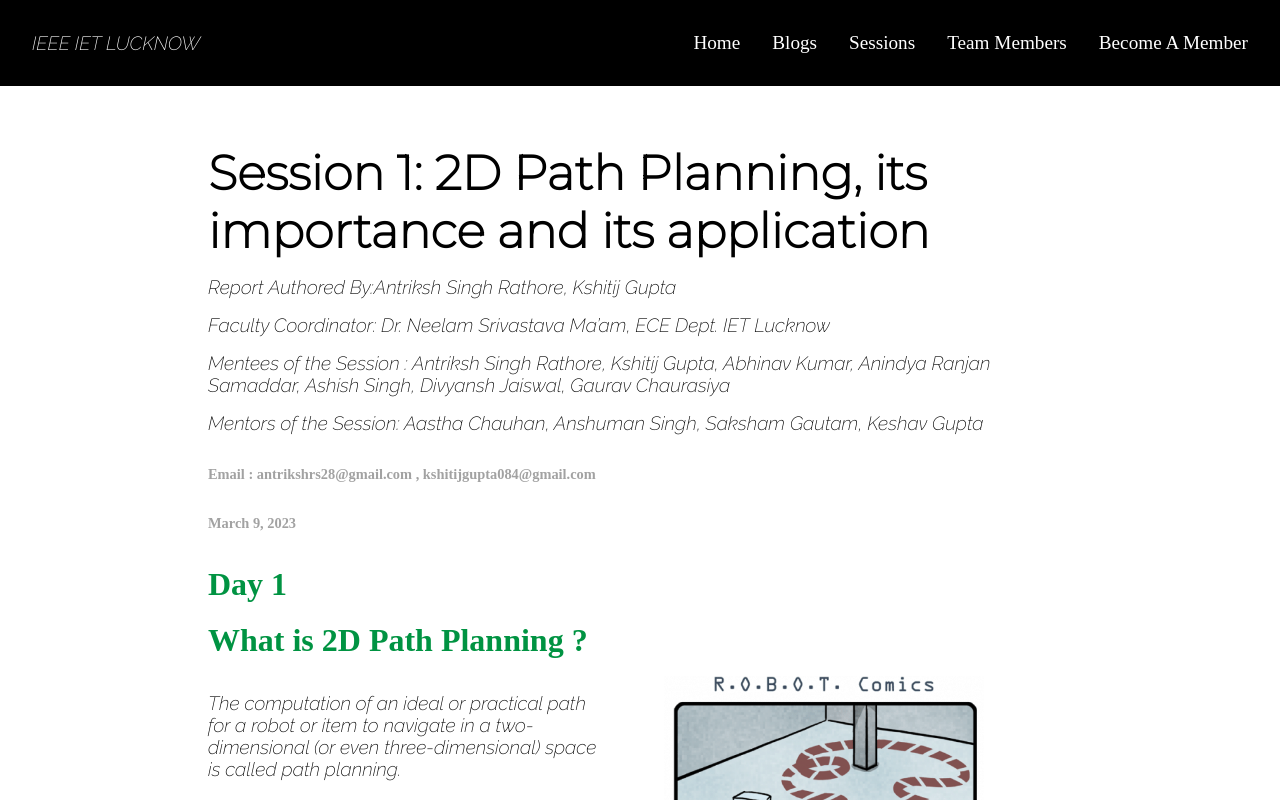
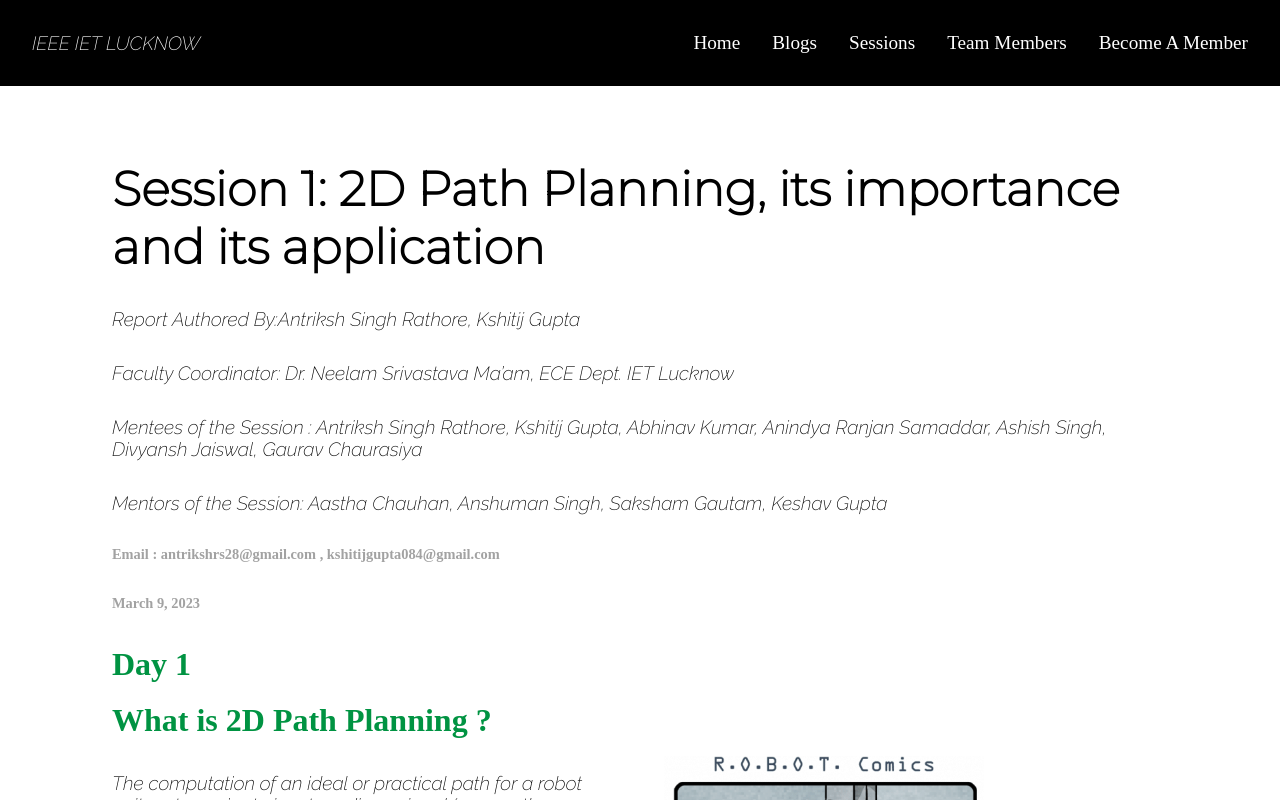
Before and after one commit to DhruvRekhawat/ieeeIetLko, a React (Vite) app: page /2Dpathplanning in a window 1280 px wide. Shown: the top 800 px of the page. Built offline with nearby package versions, Linux system fonts and the light colour scheme.

Commit message:
made things look nice

```diff
--- a/src/components/blog1/Blog1.css
+++ b/src/components/blog1/Blog1.css
@@ -12,12 +12,14 @@
 }
 .bloggrid{
     display: grid;
+    width: 100%;
     grid-template-columns: 1fr 1fr;
     grid-template-rows: 25rem;
     gap:3rem;
 }
 .blogPage{
     min-height: 200vh;
+
 }
 .red{
     font-size: 1.5rem;
@@ -28,6 +30,10 @@
     list-style:disc;
     font-size: 1.5rem;
 }
+.hugemargin{
+    margin-top: 6rem;
+}
+
 @media screen and (max-width: 700px){
     .bloggrid{
         grid-template-columns: 1fr;
--- a/src/components/blog1/Blog1.jsx
+++ b/src/components/blog1/Blog1.jsx
@@ -5,9 +5,9 @@ import { Link } from 'react-router-dom'
 const Blog1 = () => {
   return (
 
-    <div className='blogPage section__padding section__margin'>
+    <div className='blogPage section__padding '>
      <div className="titleCard">
-    <h1 className='hero__header' style={{color:'black'}}>Session 1: 2D Path
+    <h1 className='hero__header hugemargin' style={{color:'black'}}>Session 1: 2D Path
     Planning, its importance
     and its application</h1>
     <p>Report Authored By:Antriksh Singh Rathore, Kshitij Gupta </p>
@@ -161,7 +161,7 @@ including Voronoi and tangent-based methods, utilize visibility relationships
 between points to determine feasible paths. Lastly, we delved into
 sampling-based methods such as Probabilistic Roadmaps (PRM) and
 Rapidly-Exploring Random Trees (RRT), which employ random sampling to
-generate a roadmap or tree structure for path planning. These methods oﬀer
+generate a roadmap or tree structure for path planning. These methods offer
 diverse approaches to tackling the challenges of 2D path planning.</p>
     <h4 className='boldblue'>What will we do in the next session?</h4>
     <p>In the next session, we will understand more about Dijkstra’s algorithm and its
--- a/src/index.css
+++ b/src/index.css
@@ -22,7 +22,7 @@ button{
 }
 nav{
 
-    width: 100%;
+    width: 100dvw;
     display: flex;
     position: fixed;
     top:0;
@@ -50,7 +50,10 @@ p{
     color: rgb(0, 0, 0);
     font-size: 1.2rem;
     font-family: 'Raleway', sans-serif;
-    margin: 1rem;
+
+    padding: 1rem;
+    white-space: pre-wrap;
+    word-wrap: break-word;
 }
 span{
     color: white;
```
